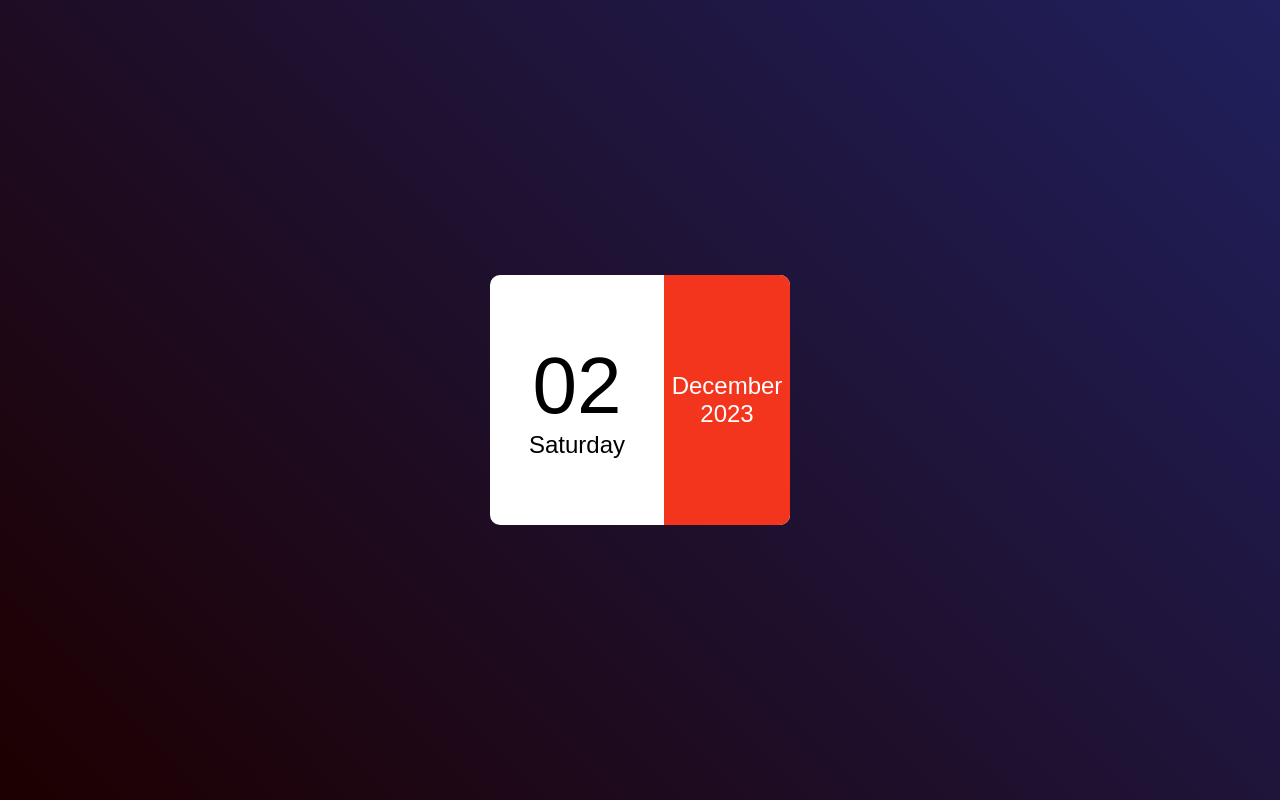
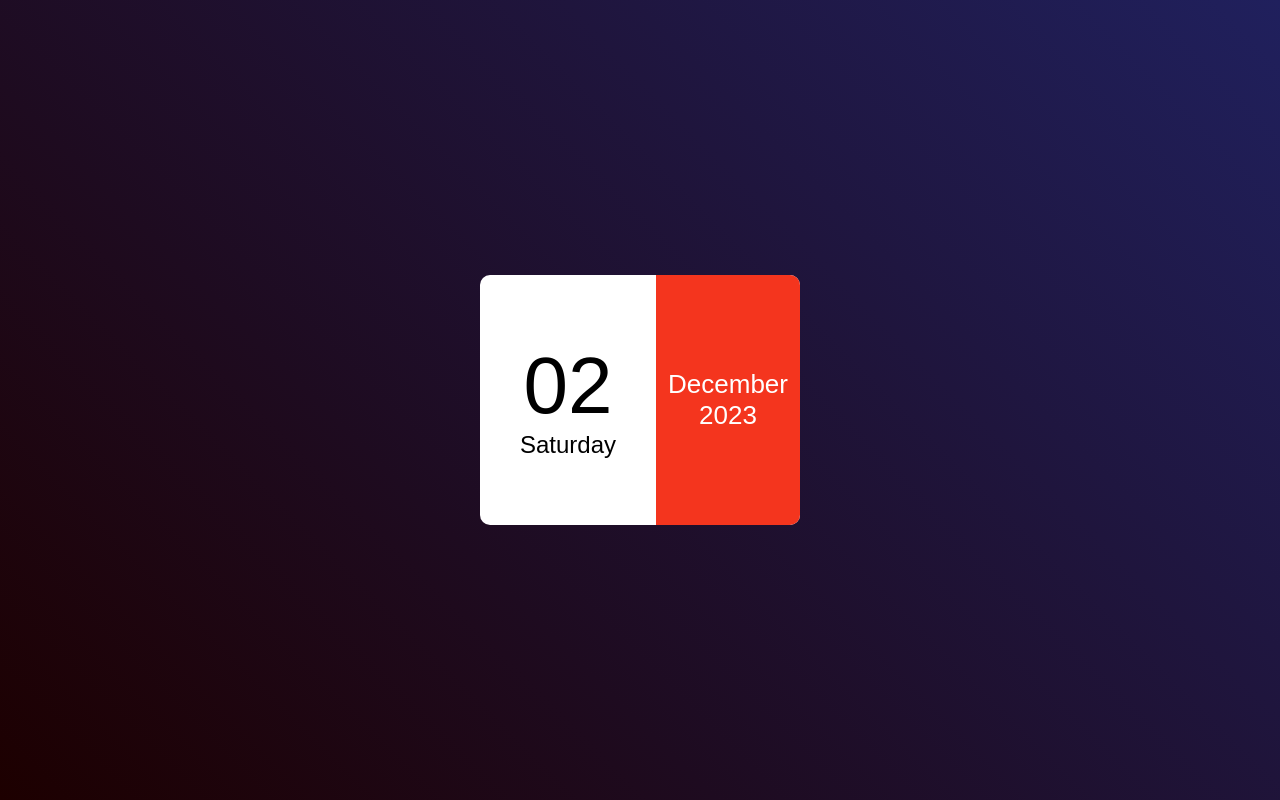
Before and after one commit to charlieatsks/practice01, a plain HTML site: page practice13.html in a window 1280 px wide. Drawn offline with Linux system fonts and the light colour scheme.

Commit message:
Add files via upload

```diff
--- a/style13.css
+++ b/style13.css
@@ -13,7 +13,7 @@
     justify-content: center;
 }
 .calender{
-    width: 300px;
+    width: 320px;
     height: 250px;
     background: #fff;
     display: flex;
@@ -30,16 +30,19 @@
     font-size: 24px;
 }
 .right{
-    width: 42%;
+    width: 45%;
     background: #f4351e;
     color: #fff;
     border-top-right-radius: 10px;
     border-bottom-right-radius: 10px;
 }
 .left{
-    width: 58%;
+    width: 55%;
 }
 #date{
     font-size: 80px;
     line-height: 90px;
 }
+#month, #year{
+    font-size: 26px;
+}
```
